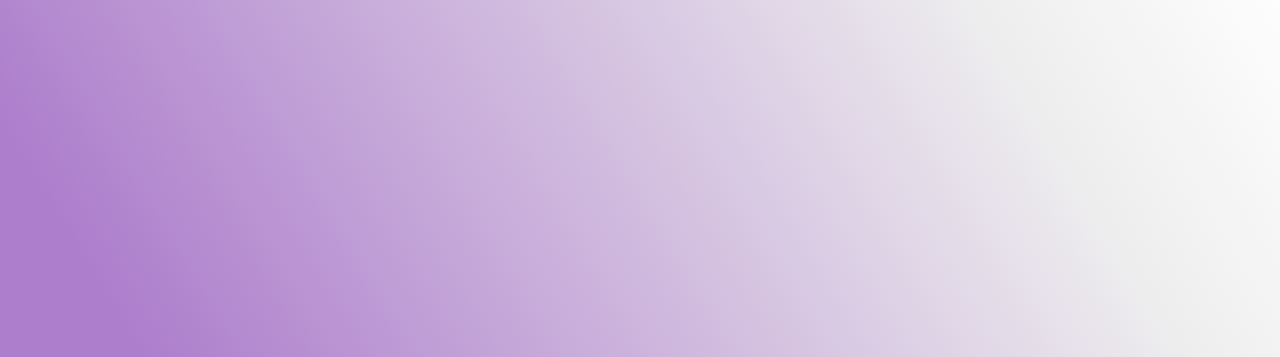
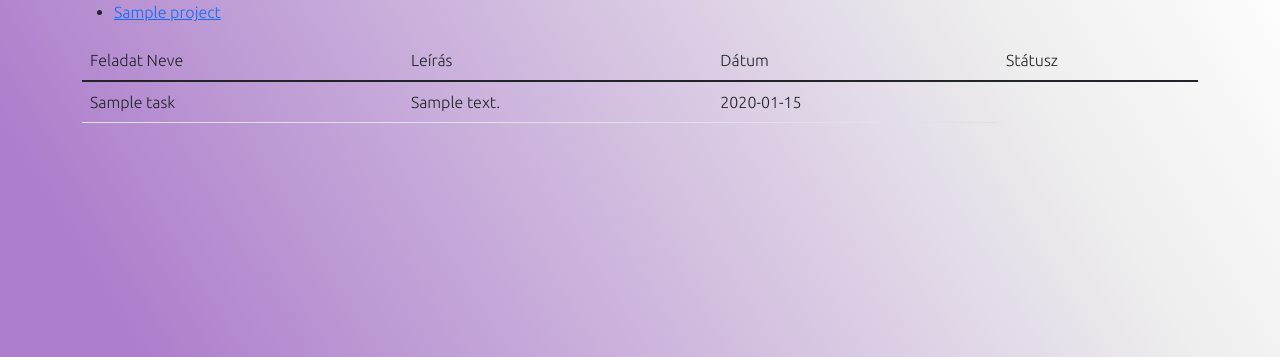
Before and after one commit to rkekesi22/My-Project, a Flask app: page /currenttasks in a window 1280 px wide. Shown: the part 63-420 px from the top of the page. Run offline with Flask 2, Linux system fonts and the light colour scheme; a user stored in the database is signed in; tables that the repository leaves empty hold one stand-in row (values such as "Sample post").

Commit message:
Jelenlegi feladatok menüpont működése

```diff
--- a/website/models.py
+++ b/website/models.py
@@ -4,15 +4,15 @@ from flask_login import UserMixin
 
 class User(db.Model, UserMixin):
     id = db.Column(db.Integer,primary_key=True)
-    last_name = db.Column(db.String(60), unique=True)
-    first_name = db.Column(db.String(60), unique=True)
+    last_name = db.Column(db.String(60))
+    first_name = db.Column(db.String(60))
     email = db.Column(db.String(120), unique=True)
     password = db.Column(db.String(120))
     projects = db.relationship('Projects')
+    tasks = db.relationship('Tasks')
 
 
 class Projects(db.Model):
-    """Projects schema"""
     project_id = db.Column(db.Integer, primary_key=True)
     project_name = db.Column(db.String(20))
     active = db.Column(db.Boolean)
@@ -35,13 +35,15 @@ class Tasks(db.Model):
     status = db.Column(db.Boolean, default=False)
     task_time = db.Column(db.String(60))
     description = db.Column(db.String(250))
+    user_id = db.Column(db.Integer, db.ForeignKey('user.id'))
 
-    def __init__(self, project_id, task_name, status, task_time, description):
+    def __init__(self, project_id, task_name, status, task_time, description,user_id):
         self.project_id = project_id
         self.task_name = task_name
         self.status = status
         self.task_time = task_time
         self.description = description
+        self.user_id = user_id
 
     def __repr__(self):
-        return '<Task {}>'.format(self.task)
+        return '<Task {}>'.format(self.task_name)
--- a/website/templates/currenttasks.html
+++ b/website/templates/currenttasks.html
@@ -1,5 +1,52 @@
 <!-- https://jinja.palletsprojects.com/en/3.0.x/templates/#list-of-control-structures -->
 <!-- Child template -->
-{% extends "base.html"%}{% block title %}Új feladat{% endblock %}
+{% extends "base.html"%}{% block title %}Aktuális feladatok{% endblock %}
 {%block content%}
+
+{%if tasks%}
+    {%if projects%}
+        <div>
+            <ul>
+                {%for tab in user.projects%}
+                    {%if tab.project_id == active%}
+                        <li>
+                    {%else%}
+                        <li>
+                    {%endif%}
+                    <a href="/project/{{ tab.project_name }}">{{tab.project_name}}</a>
+                    </li>
+                {%endfor%}
+            </ul>
+        </div>
+    {%endif%}
+{%endif%}
+
+
+<table class="table">
+    <thread>
+        <td>Feladat Neve</td>
+        <td>Leírás</td>
+        <td>Dátum</td>
+        <td>Státusz</td>
+    </thread>
+    <tbody>
+        {%for task in user.tasks%}
+            {%if task.project_id == active%}
+                {%if task.status == True%}
+                    <tr>
+                        <td> {{task.task_name}}</td>
+                        <td> {{task.description}}</td>
+                        <td> {{task.task_time}}</td>
+                {%else%}
+                    <tr>
+                        <td><del>{{task.task_name}}</del></td>
+                        <td><del> {{task.description}} </del> </td>
+                        <td><del> {{task.task_time}} </del></td>
+                {%endif%}
+                    </tr>
+                </tr>
+            {%endif%}
+        {%endfor%}
+    </tbody>
+</table>
 {%endblock%}
--- a/website/views.py
+++ b/website/views.py
@@ -33,7 +33,7 @@ def new_task():
         print("projects: " + str(projects))
         for proj in projects:
             print(proj.project_name + "-----" + project_name)
-            if proj.project_name == project_name:
+            if proj.project_name == project_name and current_user.id == proj.user_id:
                 found = True
 
         if not found:
@@ -55,7 +55,7 @@ def new_task():
         status = bool(int(request.form['status']))
         print(request.form['status'])
 
-        new_task = Tasks(project_id,data.get('taskName'),status,data.get('taskTime'),data.get('description'))
+        new_task = Tasks(project_id,data.get('taskName'),status,data.get('taskTime'),data.get('description'),current_user.id)
         db.session.add(new_task)
         db.session.commit()
 
@@ -65,5 +65,56 @@ def new_task():
 
 
 @views.route('/currenttasks')
+@login_required
 def currenttasks():
-    return render_template('currenttasks.html', user=current_user)
+    active = None
+    projects = Projects.query.all()
+    tasks = Tasks.query.all()
+
+    print("projects:")
+    print(projects.__repr__())
+    print("tasks: ")
+    print(tasks.__repr__())
+
+
+    if len(projects) == 1:
+        projects[0].active = True
+        active = projects[0].project_id
+        db.session.commit()
+
+    if projects:
+        for project in projects:
+            print(project)
+            print(project.project_id)
+            print(project.active)
+            if project.active:
+                active = project.project_id
+
+            print(bool(active))
+        if not active:
+            print('Beléptem')
+            projects[0].active = True
+            active = projects[0].project_id
+    else:
+        projects = None
+
+    if projects:
+        return render_template('currenttasks.html', tasks=tasks, projects=projects, active=active, user=current_user)
+    else:
+        return render_template('currenttasks.html', tasks=tasks, active=active, user=current_user)
+
+
+@views.route('/project/<tab>')
+@login_required
+def tab_nav(tab):
+    """Switches between active tabs"""
+    projects = Projects.query.all()
+
+    for project in projects:
+        if project.project_name == tab and current_user.id == project.user_id:
+            project.active = True
+        else:
+            project.active = False
+
+    db.session.commit()
+    return redirect(url_for('views.currenttasks'))
```
